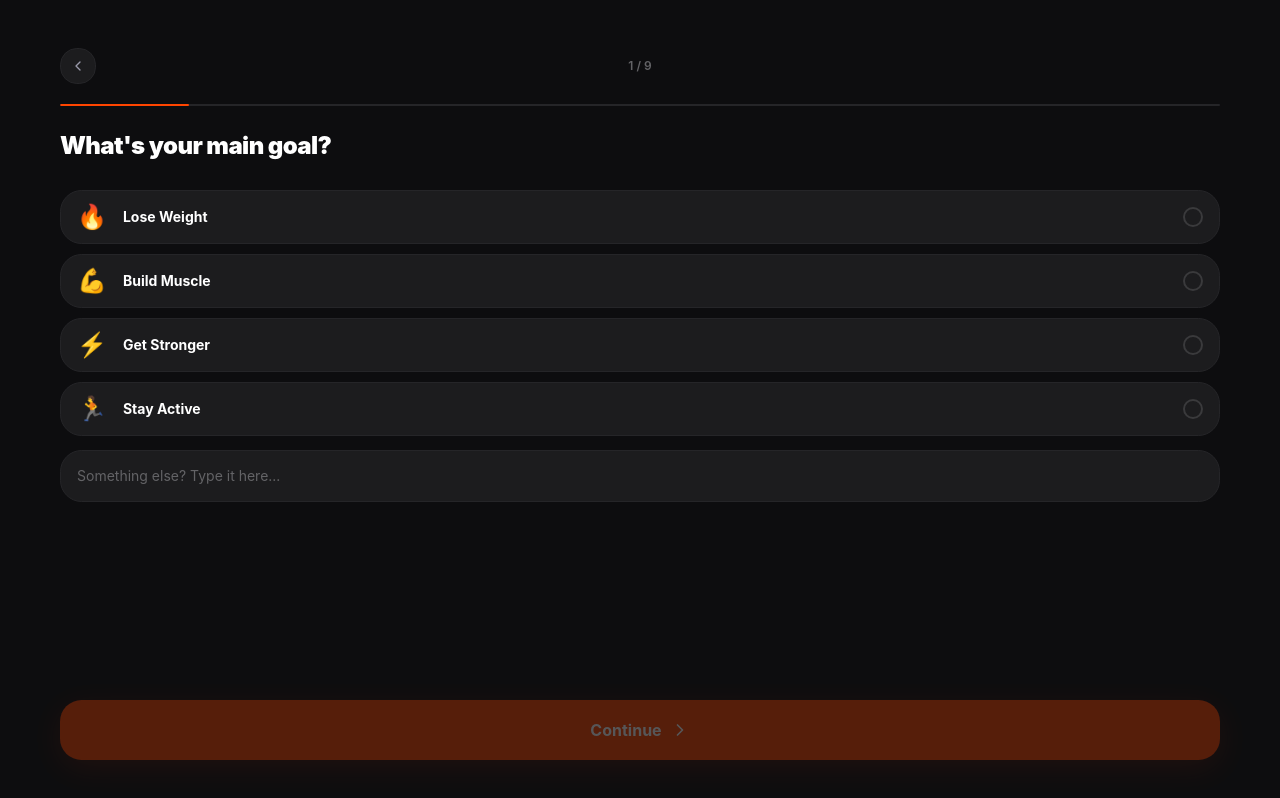
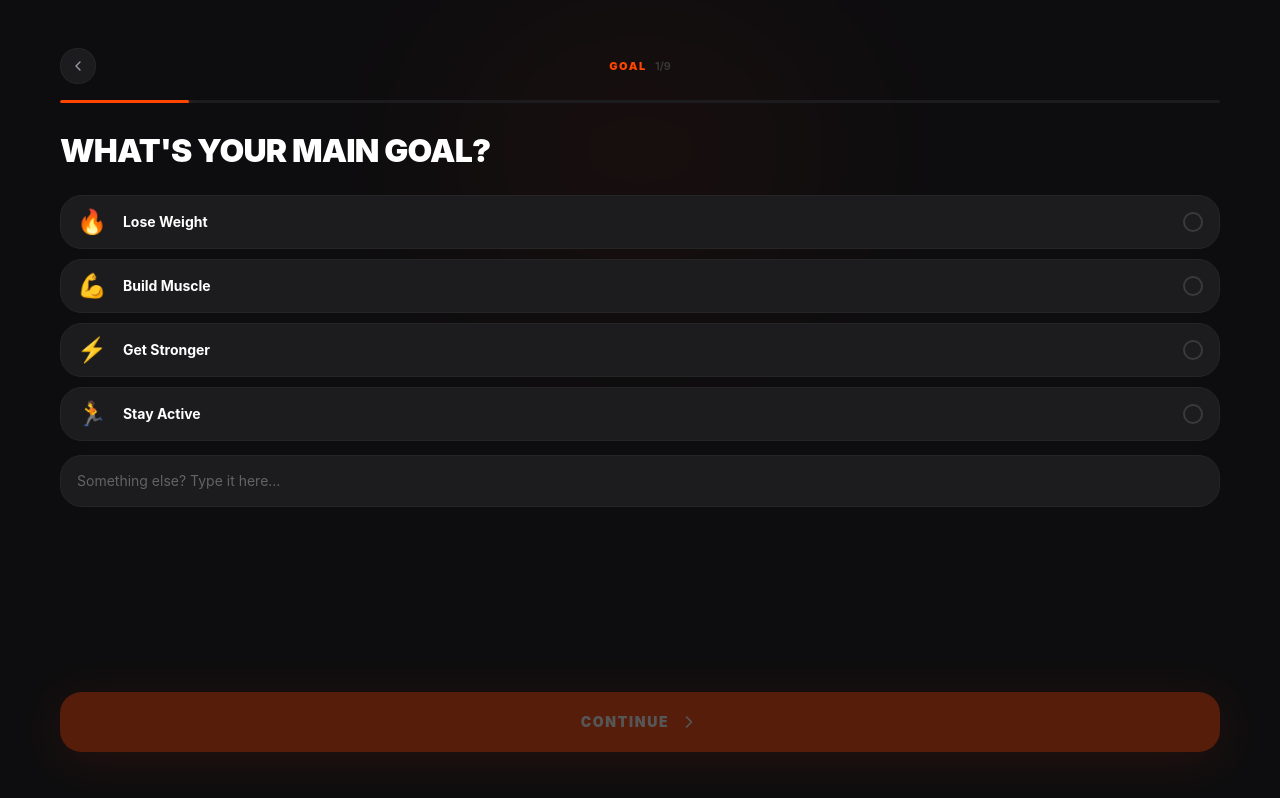
Before and after one commit to jaylenmareko/crushlift, a Next.js app: page /onboarding in a window 1280 px wide. Built offline with nearby package versions, Linux system fonts and the light colour scheme.

Commit message:
design: energetic spacey onboarding redesign

```diff
--- a/app/onboarding/page.tsx
+++ b/app/onboarding/page.tsx
@@ -244,39 +244,45 @@ export default function OnboardingPage() {
   const weightAlreadyEntered = !!(currentWeightGoal && (data.goal === 'lose_weight' || data.goal === 'build_muscle'))
 
   const variants = {
-    enter: (d: number) => ({ x: d > 0 ? 64 : -64, opacity: 0 }),
-    center: { x: 0, opacity: 1 },
-    exit: (d: number) => ({ x: d > 0 ? -64 : 64, opacity: 0 }),
+    enter: (d: number) => ({ x: d > 0 ? 80 : -80, opacity: 0, scale: 0.97 }),
+    center: { x: 0, opacity: 1, scale: 1 },
+    exit: (d: number) => ({ x: d > 0 ? -80 : 80, opacity: 0, scale: 0.97 }),
   }
 
   return (
-    <div className="mobile-container flex flex-col min-h-dvh bg-[#0D0D0F]">
+    <div className="mobile-container flex flex-col min-h-dvh bg-[#0D0D0F] relative overflow-hidden">
+
+      {/* Ambient glow */}
+      <div className="absolute top-0 left-1/2 -translate-x-1/2 w-[400px] h-[300px] bg-[#FF4500]/5 blur-[100px] pointer-events-none rounded-full" />
 
       {/* Top bar */}
-      <div className="flex items-center justify-between px-5 pt-12 pb-5">
+      <div className="flex items-center justify-between px-5 pt-12 pb-4 relative z-10">
         <button
           onClick={step > 0 ? back : () => router.push('/')}
           className="w-9 h-9 rounded-xl bg-[#1C1C1E] border border-[#252528] flex items-center justify-center text-[#9A9AAA] hover:text-white transition-colors"
         >
           <ChevronLeft className="w-4 h-4" />
         </button>
-        <span className="text-xs font-semibold text-[#636366]">{step + 1} / {TOTAL_STEPS}</span>
+        <div className="flex items-center gap-2">
+          <span className="text-[11px] font-black uppercase tracking-[0.15em] text-[#FF4500]">{STEPS[step].label}</span>
+          <span className="text-[11px] font-semibold text-[#3A3A3C]">{step + 1}/{TOTAL_STEPS}</span>
+        </div>
         <div className="w-9" />
       </div>
 
       {/* Progress bar */}
-      <div className="px-5 mb-6">
-        <div className="h-0.5 bg-[#252528] rounded-full overflow-hidden">
+      <div className="px-5 mb-8 relative z-10">
+        <div className="h-[3px] bg-[#1C1C1E] rounded-full overflow-hidden">
           <motion.div
-            className="h-full bg-[#FF4500] rounded-full"
+            className="h-full bg-[#FF4500] rounded-full shadow-[0_0_8px_rgba(255,69,0,0.6)]"
             animate={{ width: `${((step + 1) / TOTAL_STEPS) * 100}%` }}
-            transition={{ duration: 0.3 }}
+            transition={{ duration: 0.35, ease: [0.25, 0.46, 0.45, 0.94] }}
           />
         </div>
       </div>
 
       {/* Step content */}
-      <div className="flex-1 flex flex-col px-5 overflow-y-auto">
+      <div className="flex-1 flex flex-col px-5 overflow-y-auto relative z-10">
         <AnimatePresence mode="wait" custom={dir}>
           <motion.div
             key={step}
@@ -292,7 +298,7 @@ export default function OnboardingPage() {
             {/* Step 0 — Goal */}
             {step === 0 && (
               <div className="flex flex-col flex-1">
-                <h2 className="text-2xl font-black tracking-tight mb-7">
+                <h2 className="text-[2rem] font-black uppercase tracking-tight leading-[1] mb-7">
                   What&apos;s your main goal?
                 </h2>
                 <div className="flex flex-col gap-2.5">
@@ -309,7 +315,7 @@ export default function OnboardingPage() {
                           setLiftGoals([{ lift: '', current: '', target: '' }])
                         }}
                         className={`flex items-center gap-4 px-4 py-3.5 rounded-2xl border text-left transition-all ${
-                          selected ? 'border-[#FF4500] bg-[#FF4500]/10' : 'border-[#252528] bg-[#1C1C1E] hover:border-[#3A3A3C]'
+                          selected ? 'border-[#FF4500] bg-[#FF4500]/10 shadow-[0_0_20px_rgba(255,69,0,0.12)]' : 'border-[#252528] bg-[#1C1C1E] hover:border-[#3A3A3C]'
                         }`}
                       >
                         <span className="text-2xl leading-none">{g.emoji}</span>
@@ -346,13 +352,13 @@ export default function OnboardingPage() {
                       className="mt-5 flex gap-2.5"
                     >
                       <div className="flex-1">
-                        <label className="text-xs font-semibold text-[#9A9AAA] uppercase tracking-wider block mb-2">Current (lbs)</label>
+                        <label className="text-[11px] font-bold text-[#FF4500]/70 uppercase tracking-widest block mb-2">Current (lbs)</label>
                         <input type="number" inputMode="decimal" value={currentWeightGoal}
                           onChange={e => setCurrentWeightGoal(e.target.value)} placeholder="e.g. 195"
                           className="w-full bg-[#1C1C1E] border border-[#252528] rounded-2xl px-4 py-4 text-sm text-white placeholder:text-[#636366] focus:outline-none focus:border-[#FF4500] transition-colors" />
                       </div>
                       <div className="flex-1">
-                        <label className="text-xs font-semibold text-[#9A9AAA] uppercase tracking-wider block mb-2">Target (lbs)</label>
+                        <label className="text-[11px] font-bold text-[#FF4500]/70 uppercase tracking-widest block mb-2">Target (lbs)</label>
                         <input type="number" inputMode="decimal" value={targetWeight}
                           onChange={e => setTargetWeight(e.target.value)}
                           placeholder={data.goal === 'lose_weight' ? 'e.g. 165' : 'e.g. 220'}
@@ -366,7 +372,7 @@ export default function OnboardingPage() {
                       exit={{ opacity: 0, y: 8 }} transition={{ duration: 0.18 }}
                       className="mt-5"
                     >
-                      <label className="text-xs font-semibold text-[#9A9AAA] uppercase tracking-wider block mb-3">Lift goals</label>
+                      <label className="text-[11px] font-bold text-[#FF4500]/70 uppercase tracking-widest block mb-3">Lift goals</label>
                       <div className="flex flex-col gap-2.5">
                         {liftGoals.map((g, i) => (
                           <div key={i} className="bg-[#1C1C1E] border border-[#252528] rounded-2xl p-3 flex flex-col gap-2">
@@ -401,7 +407,7 @@ export default function OnboardingPage() {
             {/* Step 1 — Experience */}
             {step === 1 && (
               <div className="flex flex-col flex-1">
-                <h2 className="text-2xl font-black tracking-tight mb-7">
+                <h2 className="text-[2rem] font-black uppercase tracking-tight leading-[1] mb-7">
                   Your experience level?
                 </h2>
                 <div className="flex flex-col gap-2.5">
@@ -410,7 +416,7 @@ export default function OnboardingPage() {
                     return (
                       <button key={e.value} onClick={() => setData(d => ({ ...d, experience: e.value }))}
                         className={`flex items-center gap-4 px-4 py-4 rounded-2xl border text-left transition-all ${
-                          selected ? 'border-[#FF4500] bg-[#FF4500]/10' : 'border-[#252528] bg-[#1C1C1E] hover:border-[#3A3A3C]'
+                          selected ? 'border-[#FF4500] bg-[#FF4500]/10 shadow-[0_0_20px_rgba(255,69,0,0.12)]' : 'border-[#252528] bg-[#1C1C1E] hover:border-[#3A3A3C]'
                         }`}
                       >
                         <span className="text-2xl leading-none">{e.emoji}</span>
@@ -430,7 +436,7 @@ export default function OnboardingPage() {
             {/* Step 2 — Schedule */}
             {step === 2 && (
               <div className="flex flex-col flex-1">
-                <h2 className="text-2xl font-black tracking-tight mb-4">
+                <h2 className="text-[2rem] font-black uppercase tracking-tight leading-[1] mb-4">
                   How many days per week?
                 </h2>
 
@@ -440,7 +446,7 @@ export default function OnboardingPage() {
                     return (
                       <button key={d.value} onClick={() => setData(prev => ({ ...prev, daysPerWeek: d.value }))}
                         className={`flex items-center justify-center py-2 rounded-xl border transition-all ${
-                          selected ? 'border-[#FF4500] bg-[#FF4500]/10' : 'border-[#252528] bg-[#1C1C1E] hover:border-[#3A3A3C]'
+                          selected ? 'border-[#FF4500] bg-[#FF4500]/10 shadow-[0_0_20px_rgba(255,69,0,0.12)]' : 'border-[#252528] bg-[#1C1C1E] hover:border-[#3A3A3C]'
                         }`}
                       >
                         <span className={`text-xl font-black ${selected ? 'text-[#FF4500]' : 'text-white'}`}>{d.label}</span>
@@ -449,28 +455,28 @@ export default function OnboardingPage() {
                   })}
                 </div>
 
-                <p className="text-xs font-semibold text-[#9A9AAA] uppercase tracking-wider mb-2">Session length</p>
+                <p className="text-[11px] font-bold text-[#FF4500]/70 uppercase tracking-widest mb-2">Session length</p>
                 <div className="flex gap-2 mb-4">
                   {SESSION_LENGTHS.map(s => {
                     const selected = data.sessionLength === s.value
                     return (
                       <button key={s.value} onClick={() => setData(d => ({ ...d, sessionLength: s.value }))}
                         className={`flex-1 py-4 rounded-2xl border text-base font-bold transition-all ${
-                          selected ? 'border-[#FF4500] bg-[#FF4500]/10 text-[#FF4500]' : 'border-[#252528] bg-[#1C1C1E] text-[#9A9AAA] hover:border-[#3A3A3C] hover:text-white'
+                          selected ? 'border-[#FF4500] bg-[#FF4500]/10 shadow-[0_0_20px_rgba(255,69,0,0.12)] text-[#FF4500]' : 'border-[#252528] bg-[#1C1C1E] text-[#9A9AAA] hover:border-[#3A3A3C] hover:text-white'
                         }`}
                       >{s.label}</button>
                     )
                   })}
                 </div>
 
-                <p className="text-xs font-semibold text-[#9A9AAA] uppercase tracking-wider mb-2">Workout split</p>
+                <p className="text-[11px] font-bold text-[#FF4500]/70 uppercase tracking-widest mb-2">Workout split</p>
                 <div className="flex flex-col gap-1.5 mb-4">
                   {SPLITS.map(s => {
                     const selected = splitTypes.includes(s.value)
                     return (
                       <button key={s.value} onClick={() => setSplitTypes(prev => prev.includes(s.value) ? prev.filter(x => x !== s.value) : [...prev, s.value])}
                         className={`flex items-center gap-3 px-4 py-2.5 rounded-2xl border text-left transition-all ${
-                          selected ? 'border-[#FF4500] bg-[#FF4500]/10' : 'border-[#252528] bg-[#1C1C1E] hover:border-[#3A3A3C]'
+                          selected ? 'border-[#FF4500] bg-[#FF4500]/10 shadow-[0_0_20px_rgba(255,69,0,0.12)]' : 'border-[#252528] bg-[#1C1C1E] hover:border-[#3A3A3C]'
                         }`}
                       >
                         <span className="text-lg leading-none">{s.emoji}</span>
@@ -484,7 +490,7 @@ export default function OnboardingPage() {
                 </div>
 
                 <div className="flex items-center gap-2 mb-2">
-                  <p className="text-xs font-semibold text-[#9A9AAA] uppercase tracking-wider">Training days</p>
+                  <p className="text-[11px] font-bold text-[#FF4500]/70 uppercase tracking-widest">Training days</p>
                   <span className="text-xs font-semibold text-[#9A9AAA]">Optional</span>
                 </div>
                 <div className="flex gap-1.5">
@@ -494,7 +500,7 @@ export default function OnboardingPage() {
                       <button key={d.value}
                         onClick={() => setTrainingDays(prev => prev.includes(d.value) ? prev.filter(x => x !== d.value) : [...prev, d.value])}
                         className={`flex-1 py-2 rounded-xl border text-xs font-bold transition-all ${
-                          selected ? 'border-[#FF4500] bg-[#FF4500]/10 text-[#FF4500]' : 'border-[#252528] bg-[#1C1C1E] text-[#9A9AAA] hover:border-[#3A3A3C] hover:text-white'
+                          selected ? 'border-[#FF4500] bg-[#FF4500]/10 shadow-[0_0_20px_rgba(255,69,0,0.12)] text-[#FF4500]' : 'border-[#252528] bg-[#1C1C1E] text-[#9A9AAA] hover:border-[#3A3A3C] hover:text-white'
                         }`}
                       >{d.label}</button>
                     )
@@ -506,7 +512,7 @@ export default function OnboardingPage() {
             {/* Step 3 — Equipment */}
             {step === 3 && (
               <div className="flex flex-col flex-1">
-                <h2 className="text-2xl font-black tracking-tight mb-2">
+                <h2 className="text-[2rem] font-black uppercase tracking-tight leading-[1] mb-2">
                   What&apos;s your equipment?
                 </h2>
                 <p className="text-sm font-semibold text-[#FF4500] mb-6">Select all that apply</p>
@@ -517,7 +523,7 @@ export default function OnboardingPage() {
                       <button key={eq.value}
                         onClick={() => toggleEquipment(eq.value)}
                         className={`flex items-center gap-4 px-4 py-3.5 rounded-2xl border text-left transition-all ${
-                          selected ? 'border-[#FF4500] bg-[#FF4500]/10' : 'border-[#252528] bg-[#1C1C1E] hover:border-[#3A3A3C]'
+                          selected ? 'border-[#FF4500] bg-[#FF4500]/10 shadow-[0_0_20px_rgba(255,69,0,0.12)]' : 'border-[#252528] bg-[#1C1C1E] hover:border-[#3A3A3C]'
                         }`}
                       >
                         <span className="text-2xl leading-none">{eq.emoji}</span>
@@ -542,7 +548,7 @@ export default function OnboardingPage() {
             {/* Step 4 — Muscle Priority */}
             {step === 4 && (
               <div className="flex flex-col flex-1">
-                <h2 className="text-2xl font-black tracking-tight mb-1">
+                <h2 className="text-[2rem] font-black uppercase tracking-tight leading-[1] mb-1">
                   What to develop most?
                 </h2>
                 <p className="text-sm font-semibold text-[#FF4500] mb-6">Optional</p>
@@ -555,7 +561,7 @@ export default function OnboardingPage() {
                         whileTap={{ scale: 0.96 }}
                         onClick={() => toggleMuscle(m.value)}
                         className={`flex items-center gap-3 px-4 py-4 rounded-2xl border text-left transition-all ${
-                          selected ? 'border-[#FF4500] bg-[#FF4500]/10' : 'border-[#252528] bg-[#1C1C1E] hover:border-[#3A3A3C]'
+                          selected ? 'border-[#FF4500] bg-[#FF4500]/10 shadow-[0_0_20px_rgba(255,69,0,0.12)]' : 'border-[#252528] bg-[#1C1C1E] hover:border-[#3A3A3C]'
                         }`}
                       >
                         <span className="text-xl leading-none">{m.emoji}</span>
@@ -574,16 +580,16 @@ export default function OnboardingPage() {
             {/* Step 5 — Body */}
             {step === 5 && (
               <div className="flex flex-col flex-1">
-                <h2 className="text-2xl font-black tracking-tight mb-1">About you</h2>
+                <h2 className="text-[2rem] font-black uppercase tracking-tight leading-[1] mb-1">About you</h2>
                 <p className="text-sm font-semibold text-[#FF4500] mb-6">Optional</p>
                 <div className="flex flex-col gap-4">
                   <div>
-                    <p className="text-xs font-semibold text-[#9A9AAA] uppercase tracking-wider mb-2">Biological sex</p>
+                    <p className="text-[11px] font-bold text-[#FF4500]/70 uppercase tracking-widest mb-2">Biological sex</p>
                     <div className="flex gap-2.5">
                       {[{ label: 'Male', emoji: '♂️' }, { label: 'Female', emoji: '♀️' }].map(({ label, emoji }) => (
                         <button key={label} onClick={() => setSex(label)}
                           className={`flex-1 py-3 rounded-xl border text-sm font-bold transition-all flex flex-col items-center gap-1 ${
-                            sex === label ? 'border-[#FF4500] bg-[#FF4500]/10 text-[#FF4500]' : 'border-[#252528] bg-[#1C1C1E] text-[#9A9AAA] hover:border-[#3A3A3C] hover:text-white'
+                            sex === label ? 'border-[#FF4500] bg-[#FF4500]/10 shadow-[0_0_20px_rgba(255,69,0,0.12)] text-[#FF4500]' : 'border-[#252528] bg-[#1C1C1E] text-[#9A9AAA] hover:border-[#3A3A3C] hover:text-white'
                           }`}
                         >
                           <span className="text-lg leading-none">{emoji}</span>
@@ -600,7 +606,7 @@ export default function OnboardingPage() {
                     </div>
                   ) : (
                     <div>
-                      <label className="text-xs font-semibold text-[#9A9AAA] uppercase tracking-wider block mb-2">⚖️ Current weight (lbs)</label>
+                      <label className="text-[11px] font-bold text-[#FF4500]/70 uppercase tracking-widest block mb-2">⚖️ Current weight (lbs)</label>
                       <input type="number" inputMode="decimal" value={weight} onChange={e => setWeight(e.target.value)}
                         placeholder="e.g. 185"
                         className="w-full bg-[#1C1C1E] border border-[#252528] rounded-2xl px-4 py-4 text-sm text-white placeholder:text-[#636366] focus:outline-none focus:border-[#FF4500] transition-colors" />
@@ -609,12 +615,12 @@ export default function OnboardingPage() {
 
                   <div className="flex gap-2.5">
                     <div className="flex-1">
-                      <label className="text-xs font-semibold text-[#9A9AAA] uppercase tracking-wider block mb-2">📏 Height</label>
+                      <label className="text-[11px] font-bold text-[#FF4500]/70 uppercase tracking-widest block mb-2">📏 Height</label>
                       <input type="text" value={height} onChange={e => setHeight(e.target.value)} placeholder={`5'11"`}
                         className="w-full bg-[#1C1C1E] border border-[#252528] rounded-2xl px-4 py-4 text-sm text-white placeholder:text-[#636366] focus:outline-none focus:border-[#FF4500] transition-colors" />
                     </div>
                     <div className="flex-1">
-                      <label className="text-xs font-semibold text-[#9A9AAA] uppercase tracking-wider block mb-2">🎂 Age</label>
+                      <label className="text-[11px] font-bold text-[#FF4500]/70 uppercase tracking-widest block mb-2">🎂 Age</label>
                       <input type="number" inputMode="numeric" value={age} onChange={e => setAge(e.target.value)} placeholder="24"
                         className="w-full bg-[#1C1C1E] border border-[#252528] rounded-2xl px-4 py-4 text-sm text-white placeholder:text-[#636366] focus:outline-none focus:border-[#FF4500] transition-colors" />
                     </div>
@@ -626,7 +632,7 @@ export default function OnboardingPage() {
             {/* Step 6 — Injuries */}
             {step === 6 && (
               <div className="flex flex-col flex-1">
-                <h2 className="text-2xl font-black tracking-tight mb-1">
+                <h2 className="text-[2rem] font-black uppercase tracking-tight leading-[1] mb-1">
                   Injuries or limitations?
                 </h2>
                 <p className="text-sm font-semibold text-[#FF4500] mb-6">Optional</p>
@@ -640,7 +646,7 @@ export default function OnboardingPage() {
             {/* Step 7 — Notes */}
             {step === 7 && (
               <div className="flex flex-col flex-1">
-                <h2 className="text-2xl font-black tracking-tight mb-1">Anything else?</h2>
+                <h2 className="text-[2rem] font-black uppercase tracking-tight leading-[1] mb-1">Anything else?</h2>
                 <p className="text-sm font-semibold text-[#FF4500] mb-6">Optional</p>
                 <textarea ref={notesRef} value={notes} onChange={e => setNotes(e.target.value)}
                   placeholder={'e.g. "No burpees. I do cardio 3x/week. I want bigger arms."'}
@@ -652,7 +658,7 @@ export default function OnboardingPage() {
             {/* Step 8 — Account */}
             {step === 8 && (
               <div className="flex flex-col flex-1">
-                <h2 className="text-2xl font-black tracking-tight mb-7">
+                <h2 className="text-[2rem] font-black uppercase tracking-tight leading-[1] mb-7">
                   Create your account
                 </h2>
                 {(() => {
@@ -665,13 +671,13 @@ export default function OnboardingPage() {
                   return (
                     <div className="flex flex-col gap-3">
                       <div>
-                        <label className="text-xs font-semibold text-[#9A9AAA] uppercase tracking-wider block mb-2">First name</label>
+                        <label className="text-[11px] font-bold text-[#FF4500]/70 uppercase tracking-widest block mb-2">First name</label>
                         <input type="text" value={firstName} onChange={e => setFirstName(e.target.value)}
                           placeholder="e.g. Jaylen" autoComplete="given-name"
                           className={`w-full bg-[#1C1C1E] border ${fieldBorder(vFirst, !!firstName)} rounded-2xl px-4 py-4 text-sm text-white placeholder:text-[#636366] focus:outline-none focus:border-[#FF4500] transition-colors`} />
                       </div>
                       <div>
-                        <label className="text-xs font-semibold text-[#9A9AAA] uppercase tracking-wider block mb-2">Username</label>
+                        <label className="text-[11px] font-bold text-[#FF4500]/70 uppercase tracking-widest block mb-2">Username</label>
                         <div className="relative">
                           <span className="absolute left-4 top-1/2 -translate-y-1/2 text-[#636366] text-sm font-semibold">@</span>
                           <input type="text" value={username}
@@ -682,13 +688,13 @@ export default function OnboardingPage() {
                         <p className={`text-xs mt-1.5 ${username && !vUser ? 'text-red-400' : 'text-[#9A9AAA]'}`}>3–20 chars, lowercase, letters/numbers/underscores</p>
                       </div>
                       <div>
-                        <label className="text-xs font-semibold text-[#9A9AAA] uppercase tracking-wider block mb-2">Email</label>
+                        <label className="text-[11px] font-bold text-[#FF4500]/70 uppercase tracking-widest block mb-2">Email</label>
                         <input type="email" value={email} onChange={e => { setEmail(e.target.value); setSignupError('') }}
                           placeholder="you@example.com" autoComplete="email"
                           className={`w-full bg-[#1C1C1E] border ${fieldBorder(vEmail, !!email)} rounded-2xl px-4 py-4 text-sm text-white placeholder:text-[#636366] focus:outline-none focus:border-[#FF4500] transition-colors`} />
                       </div>
                       <div>
-                        <label className="text-xs font-semibold text-[#9A9AAA] uppercase tracking-wider block mb-2">Password</label>
+                        <label className="text-[11px] font-bold text-[#FF4500]/70 uppercase tracking-widest block mb-2">Password</label>
                         <div className="relative">
                           <input type={showPassword ? 'text' : 'password'} value={password}
                             onChange={e => { setPassword(e.target.value); setSignupError('') }}
@@ -718,12 +724,12 @@ export default function OnboardingPage() {
       </div>
 
       {/* Bottom CTA */}
-      <div className="px-5 pb-10 pt-4 flex flex-col gap-3">
+      <div className="px-5 pb-12 pt-5 flex flex-col gap-3 relative z-10">
         <motion.button
           onClick={step < TOTAL_STEPS - 1 ? next : handleSubmit}
           disabled={!ok || loading}
           whileTap={{ scale: 0.97 }}
-          className="w-full bg-[#FF4500] text-white font-bold text-base py-[18px] rounded-2xl flex items-center justify-center gap-2 disabled:opacity-30 shadow-[0_8px_32px_rgba(255,69,0,0.25)] transition-opacity"
+          className="w-full bg-[#FF4500] text-white font-black text-sm uppercase tracking-[0.12em] py-[20px] rounded-2xl flex items-center justify-center gap-2.5 disabled:opacity-30 shadow-[0_8px_48px_rgba(255,69,0,0.35)] transition-opacity"
         >
           {loading
             ? 'Creating account...'
```
